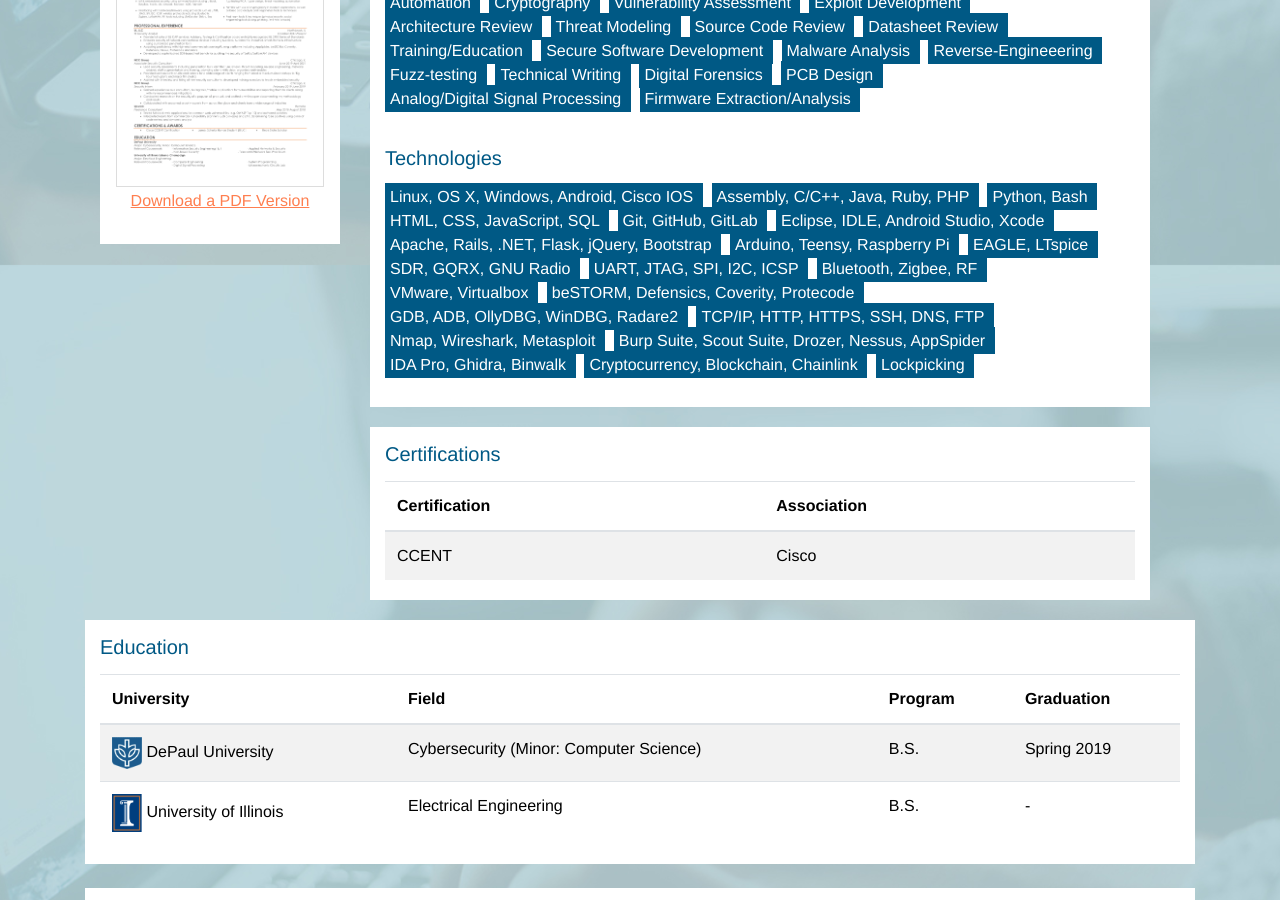
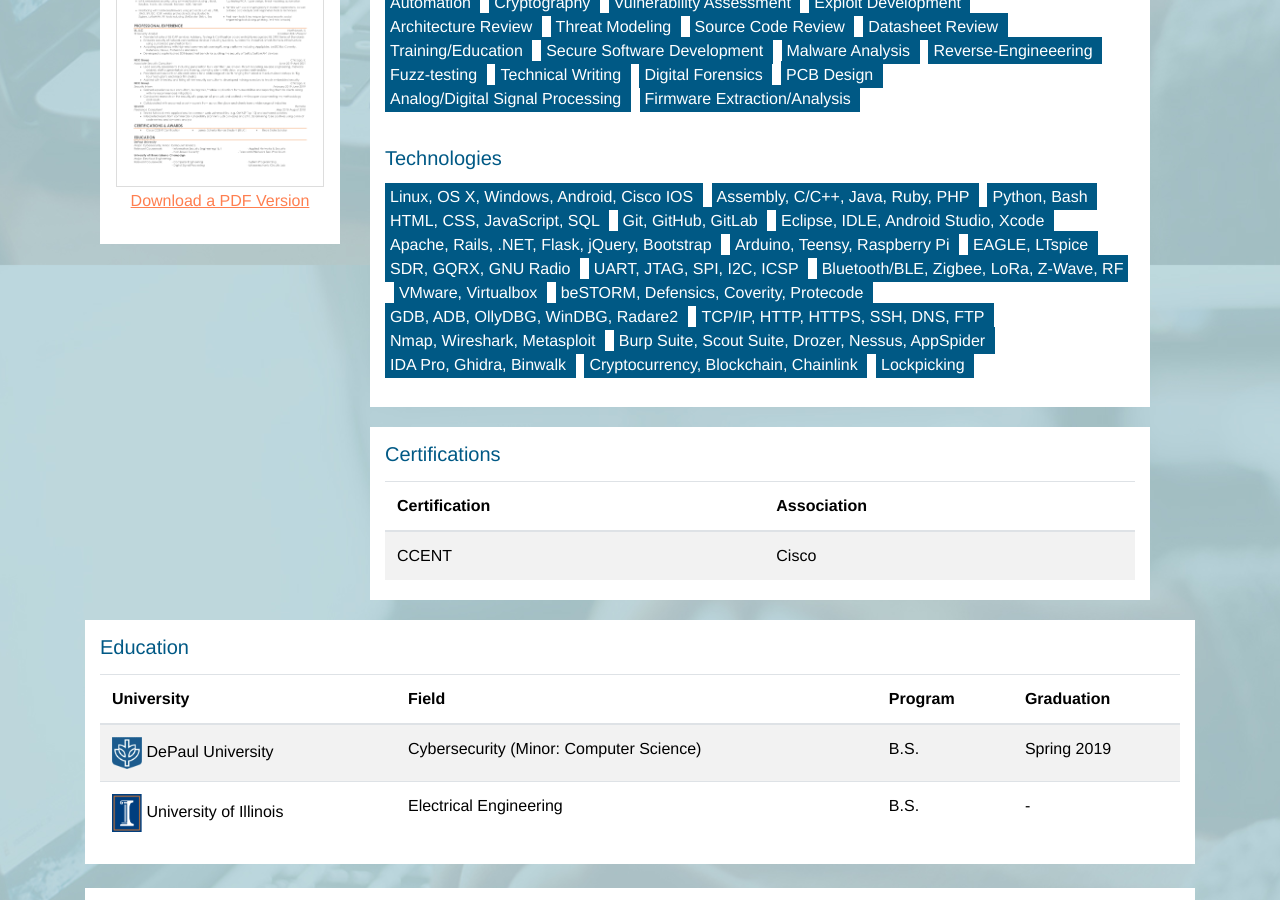
Before and after one commit to jrabinowitz2/jrabinowitz2.github.io, a Jekyll site: the page built from index.html, in a window 1280 px wide and 900 px high, scrolled down 635 px. Built offline with Jekyll 4.4.1, drawn with Linux system fonts in a browser that asks for light colours; nearby versions of some CDN libraries; comment, search, counter and statistics services are not loaded.

Commit message:
Update _config.yml

```diff
--- a/_config.yml
+++ b/_config.yml
@@ -64,7 +64,7 @@
 - EAGLE, LTspice
 - SDR, GQRX, GNU Radio
 - UART, JTAG, SPI, I2C, ICSP
-- Bluetooth, Zigbee, RF
+- Bluetooth/BLE, Zigbee, LoRa, Z-Wave, RF
 - VMware, Virtualbox
 - beSTORM, Defensics, Coverity, Protecode
 - GDB, ADB, OllyDBG, WinDBG, Radare2
```
